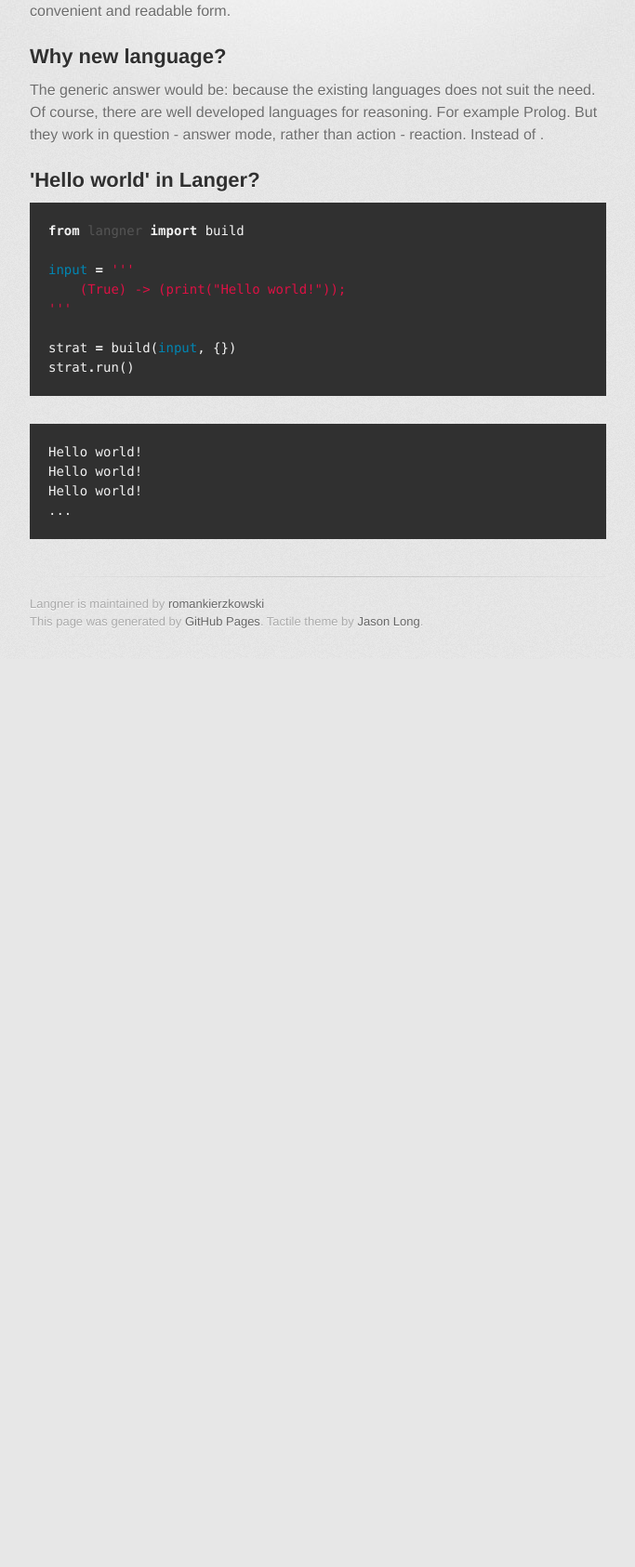
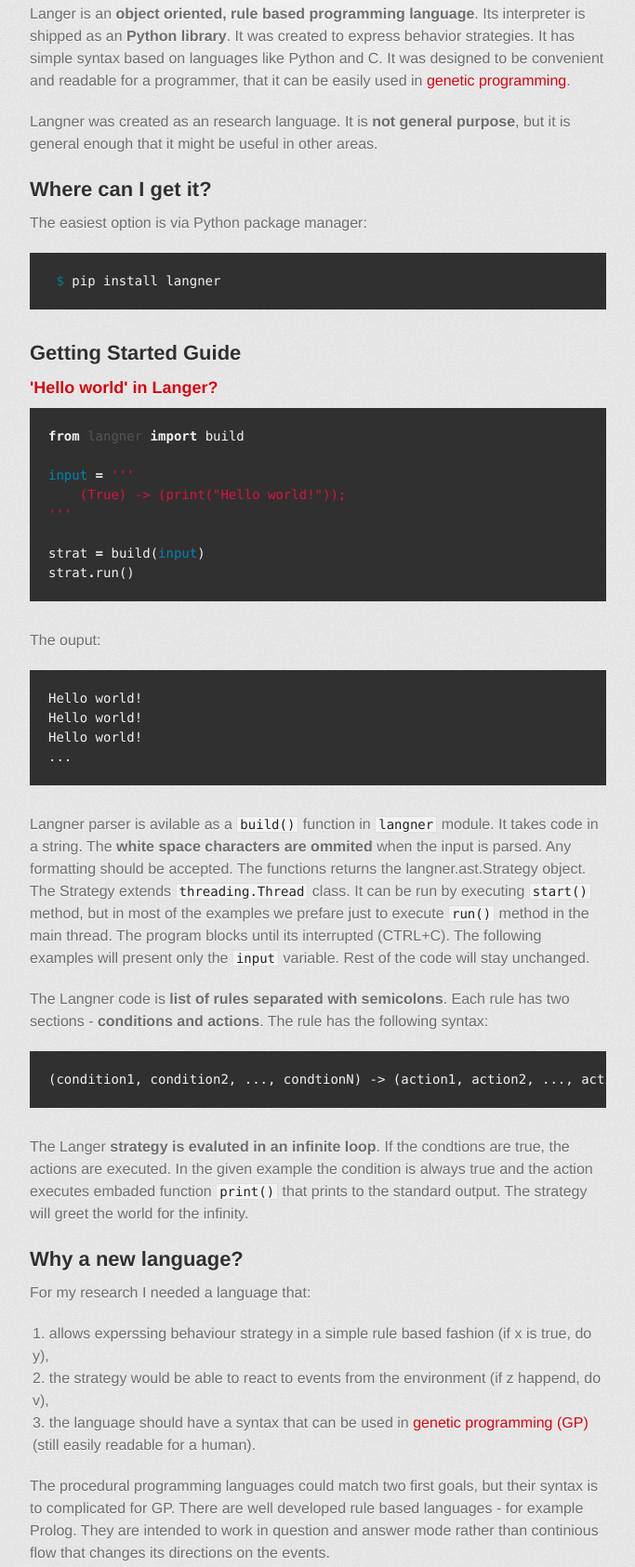
Before and after one commit to romankierzkowski/langner, a plain HTML site: page index.html in a window 1280 px wide. Shown: the part 449-2135 px from the top of the page at 93% size, without its empty margins (298-981 px from the left). Before the commit the page ends 1158 px from the top, so only its background shows below. Drawn offline with Linux system fonts and the light colour scheme; a web font is replaced by a local one.

Commit message:
Create gh-pages branch via GitHub

```diff
--- a/index.html
+++ b/index.html
@@ -19,7 +19,7 @@
 
         <header>
           <h1>Langner</h1>
-          <h2></h2>
+          <h2>Programing language for expressing strategies</h2>
         </header>
 
         <section id="downloads" class="clearfix">
@@ -34,19 +34,28 @@
           <h1>
 <a name="langner" class="anchor" href="#langner"><span class="octicon octicon-link"></span></a>Langner</h1>
 
+<p><strong>Disclaimer:</strong> Langner is in <strong>very alpha</strong>. The criticism, ideas and forbearance are <strong>highly appreciated</strong>. If you have any question or remark feel free to share it on the <a href="https://groups.google.com/forum/#!forum/langner">Langner forum</a>.</p>
+
 <h2>
 <a name="what-is-langer" class="anchor" href="#what-is-langer"><span class="octicon octicon-link"></span></a>What is Langer?</h2>
 
-<p>Langer is a programming <strong>language for expressing strategies</strong>. Enigmatic? Have you ever wondered to make an intelligent robot? (No? Really, not even once? Weirdo...) The robots are performing actions to accomplish their goals. They must adjust their behavior to things that happen. That's behavior strategy - the way the decisions on actions are made according to events that occur. Langner was created to describe it in convenient and readable form.</p>
+<p>Langer is an <strong>object oriented, rule based programming language</strong>. Its interpreter is shipped as an <strong>Python library</strong>.  It was created to express behavior strategies. It has simple syntax based on languages like Python and C. It was designed to be convenient and readable for a programmer, that it can be easily used in <a href="http://en.wikipedia.org/wiki/Genetic_programming">genetic programming</a>. </p>
+
+<p>Langner was created as an research language. It is <strong>not general purpose</strong>, but it is general enough that it might be useful in other areas. </p>
 
 <h2>
-<a name="why-new-language" class="anchor" href="#why-new-language"><span class="octicon octicon-link"></span></a>Why new language?</h2>
+<a name="where-can-i-get-it" class="anchor" href="#where-can-i-get-it"><span class="octicon octicon-link"></span></a>Where can I get it?</h2>
 
-<p>The generic answer would be: because the existing languages does not suit the need. Of course, there are well developed languages for reasoning. For example Prolog. But they work in question - answer mode, rather than action - reaction.
-Instead of .</p>
+<p>The easiest option is via Python package manager:</p>
+
+<div class="highlight highlight-bash"><pre> <span class="nv">$ </span>pip install langner
+</pre></div>
 
 <h2>
-<a name="hello-world-in-langer" class="anchor" href="#hello-world-in-langer"><span class="octicon octicon-link"></span></a>'Hello world' in Langer?</h2>
+<a name="getting-started-guide" class="anchor" href="#getting-started-guide"><span class="octicon octicon-link"></span></a>Getting Started Guide</h2>
+
+<h3>
+<a name="hello-world-in-langer" class="anchor" href="#hello-world-in-langer"><span class="octicon octicon-link"></span></a>'Hello world' in Langer?</h3>
 
 <div class="highlight highlight-python"><pre><span class="kn">from</span> <span class="nn">langner</span> <span class="kn">import</span> <span class="n">build</span>
 
@@ -54,15 +63,37 @@ Instead of .</p>
 <span class="s">    (True) -&gt; (print("Hello world!"));</span>
 <span class="s">'''</span>
 
-<span class="n">strat</span> <span class="o">=</span> <span class="n">build</span><span class="p">(</span><span class="nb">input</span><span class="p">,</span> <span class="p">{})</span>
+<span class="n">strat</span> <span class="o">=</span> <span class="n">build</span><span class="p">(</span><span class="nb">input</span><span class="p">)</span>
 <span class="n">strat</span><span class="o">.</span><span class="n">run</span><span class="p">()</span>
 </pre></div>
+
+<p>The ouput:</p>
 
 <pre><code>Hello world!
 Hello world!
 Hello world!
 ...
 </code></pre>
+
+<p>Langner parser is avilable as a <code>build()</code> function in <code>langner</code> module. It takes code in a string. The <strong>white space characters are ommited</strong> when the input is parsed. Any formatting should be accepted. The functions returns the langner.ast.Strategy object. The Strategy extends <code>threading.Thread</code> class. It can be run by executing <code>start()</code> method, but in most of the examples we prefare just to execute <code>run()</code> method in the main thread. The program blocks until its  interrupted (CTRL+C). The following examples will present only the <code>input</code> variable. Rest of the code will stay unchanged.</p>
+
+<p>The Langner code is <strong>list of rules separated with semicolons</strong>. Each rule has two sections - <strong>conditions and actions</strong>. The rule has the following syntax:</p>
+
+<pre><code>(condition1, condition2, ..., condtionN) -&gt; (action1, action2, ..., actionN);
+</code></pre>
+
+<p>The Langer <strong>strategy is evaluted in an infinite loop</strong>. If the condtions are true, the actions are executed. In the given example the condition is always true and the action executes embaded function <code>print()</code> that prints to the standard output. The strategy will greet the world for the infinity.</p>
+
+<h2>
+<a name="why-a-new-language" class="anchor" href="#why-a-new-language"><span class="octicon octicon-link"></span></a>Why a new language?</h2>
+
+<p>For my research I needed a language that:</p>
+
+<ol>
+<li>allows experssing behaviour strategy in a simple rule based fashion (if x is true, do y),</li>
+<li>the strategy would be able to react to events from the environment (if z happend, do v),</li>
+<li>the language should have a syntax that can be used in <a href="http://en.wikipedia.org/wiki/Genetic_programming">genetic programming (GP)</a> (still easily readable for a human).</li>
+</ol><p>The procedural programming languages could match two first goals, but their syntax is to complicated for GP. There are well developed rule based languages - for example Prolog. They are intended to work in question and answer mode rather than continious flow that changes its directions on the events.</p>
         </section>
 
         <footer>
```
Also changed, not shown: params.json (+1 -1 lines).
